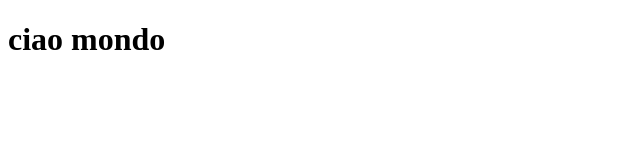
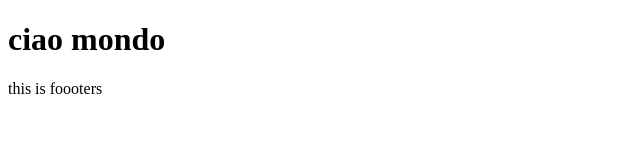
Before and after one commit to edocico/git-start-01, a plain HTML site: page index.html in a window 1280 px wide. Shown: the whole page, without its empty margins (0-640 px from the left). Drawn offline with Linux system fonts and the light colour scheme.

Commit message:
add-footer html

```diff
--- a/index.html
+++ b/index.html
@@ -7,6 +7,7 @@
 </head>
 <body>
     <h1>ciao mondo</h1>
+    <footer>this is foooters</footer>
 
 </body>
 </html>
```
